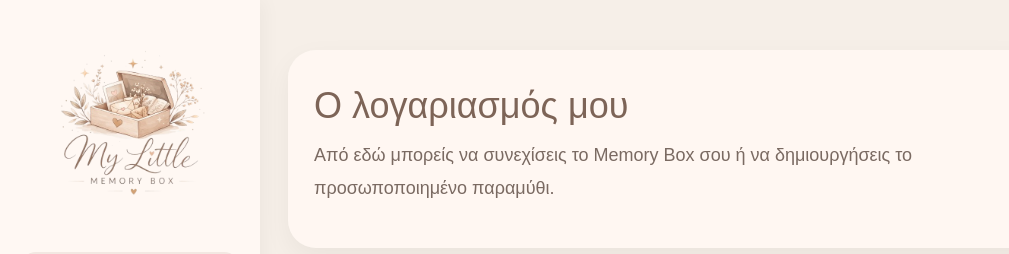
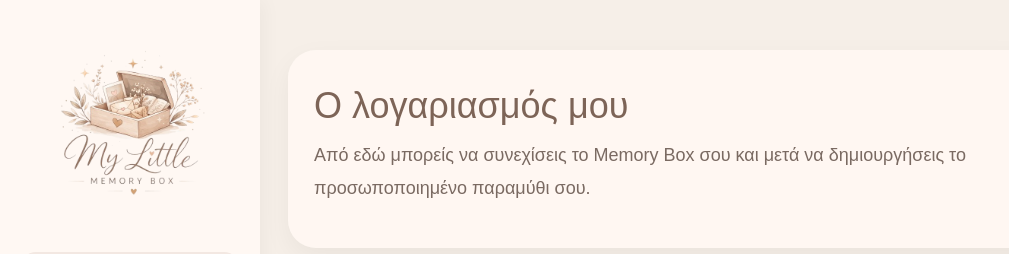
Before and after one commit to mylittlememorybox/My-little-memory-box-, a Next.js app: page /account in a window 1280 px wide. Shown: the top 254 px of the page, without its empty margins (0-1009 px from the left). Built offline with nearby package versions, Linux system fonts and the light colour scheme.

Commit message:
Update page.tsx

```diff
--- a/app/account/page.tsx
+++ b/app/account/page.tsx
@@ -65,8 +65,8 @@ export default function AccountPage() {
           </h1>
 
           <p style={{ fontSize: "18px", lineHeight: "1.8", color: "#7A6A62" }}>
-            Από εδώ μπορείς να συνεχίσεις το Memory Box σου ή να δημιουργήσεις
-            το προσωποποιημένο παραμύθι.
+            Από εδώ μπορείς να συνεχίσεις το Memory Box σου και μετά να δημιουργήσεις
+            το προσωποποιημένο παραμύθι σου.
           </p>
         </div>
       </section>
```
